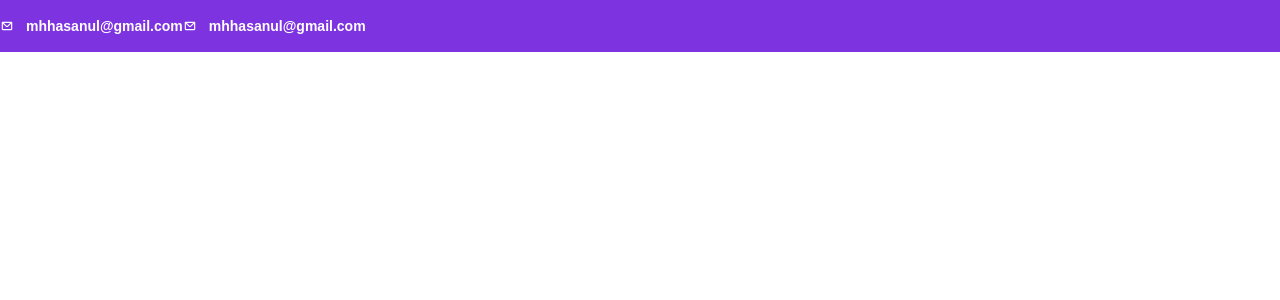
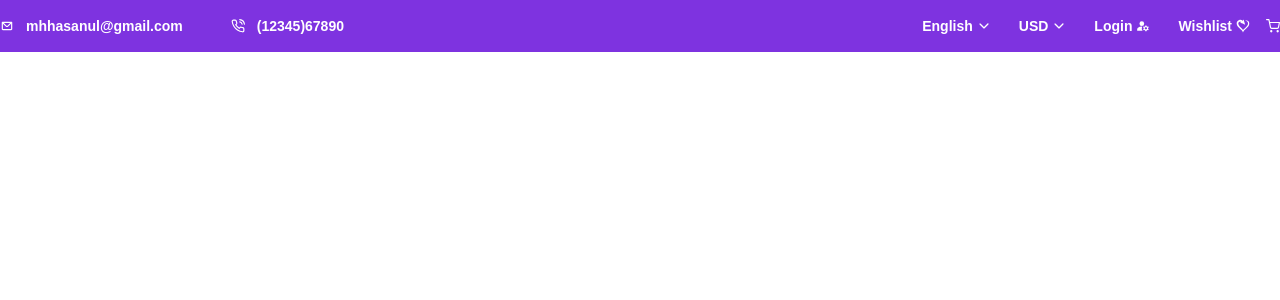
Before and after one commit to mdarafat2201/hekto, a React (Vite) app: page / in a window 1280 px wide. Shown: the top 300 px of the page. Built offline with nearby package versions, Linux system fonts and the light colour scheme.

Commit message:
heard part don

```diff
--- a/src/Component/HomeComponet/Header/Header.jsx
+++ b/src/Component/HomeComponet/Header/Header.jsx
@@ -1,26 +1,70 @@
 import React from "react";
 import { CgMail } from "react-icons/cg";
 import Flex from "../../CommonComponent/Flex";
+import { FiPhoneCall } from "react-icons/fi";
+import { IoIosArrowDown } from "react-icons/io";
+import { MdManageAccounts } from "react-icons/md";
+import { GiSelfLove } from "react-icons/gi";
+import { FiShoppingCart } from "react-icons/fi";
 const Header = () => {
   return (
     <>
       <div className="bg-[#7E33E0] py-4">
         <div className="container">
-          <Flex className={"items-center"}>
-            <Flex className={"items-center"}>
-              <div className="text-main_bg_color font-JosefinSans font-bold text-sm ">
-                <CgMail />
+          <Flex className={"items-center justify-between"}>
+            <Flex className={"items-center  "}>
+              <Flex className={"items-center pr-12"}>
+                <div className="text-main_bg_color mr-3 font-JosefinSans font-bold text-sm ">
+                  <CgMail />
+                </div>
+                <div className="text-main_bg_color  font-JosefinSans font-bold text-sm ">
+                  <h2>mhhasanul@gmail.com</h2>
+                </div>
+              </Flex>
+              <Flex className={"items-center "}>
+                <div className="text-main_bg_color mr-3  font-JosefinSans font-bold text-sm ">
+                  <FiPhoneCall />
+                </div>
+                <div className="text-main_bg_color font-JosefinSans font-bold text-sm ">
+                  <h2>(12345)67890</h2>
+                </div>
+              </Flex>
+            </Flex>
+            <Flex className={"items-center gap-x-4"}>
+              <div>
+                <ul className="flex items-center text-main_bg_color ml-3 font-JosefinSans font-bold text-sm">
+                  <li className="mr-1">
+                    <a href="#">English</a>
+                  </li>
+                  <IoIosArrowDown />
+                </ul>
               </div>
-              <div className="text-main_bg_color ml-3 font-JosefinSans font-bold text-sm ">
-                <h2>mhhasanul@gmail.com</h2>
+              <div>
+                <ul className="flex items-center  text-main_bg_color ml-3 font-JosefinSans font-bold text-sm">
+                  <li className="mr-1">
+                    <a href="#">USD</a>
+                  </li>
+                  <IoIosArrowDown />
+                </ul>
               </div>
-            </Flex>
-            <Flex className={"items-center"}>
-              <div className="text-main_bg_color font-JosefinSans font-bold text-sm ">
-                <CgMail />
+              <div>
+                <ul className="flex items-center  text-main_bg_color ml-3 font-JosefinSans font-bold text-sm">
+                  <li className="mr-1">
+                    <a href="#">Login</a>
+                  </li>
+                  <MdManageAccounts />
+                </ul>
               </div>
-              <div className="text-main_bg_color ml-3 font-JosefinSans font-bold text-sm ">
-                <h2>mhhasanul@gmail.com</h2>
+              <div>
+                <ul className="flex items-center  text-main_bg_color ml-3 font-JosefinSans font-bold text-sm">
+                  <li className="mr-1">
+                    <a href="#">Wishlist</a>
+                  </li>
+                  <GiSelfLove />
+                </ul>
+              </div>
+              <div className="text-main_bg_color font-bold text-sm">
+                <FiShoppingCart />
               </div>
             </Flex>
           </Flex>
```
